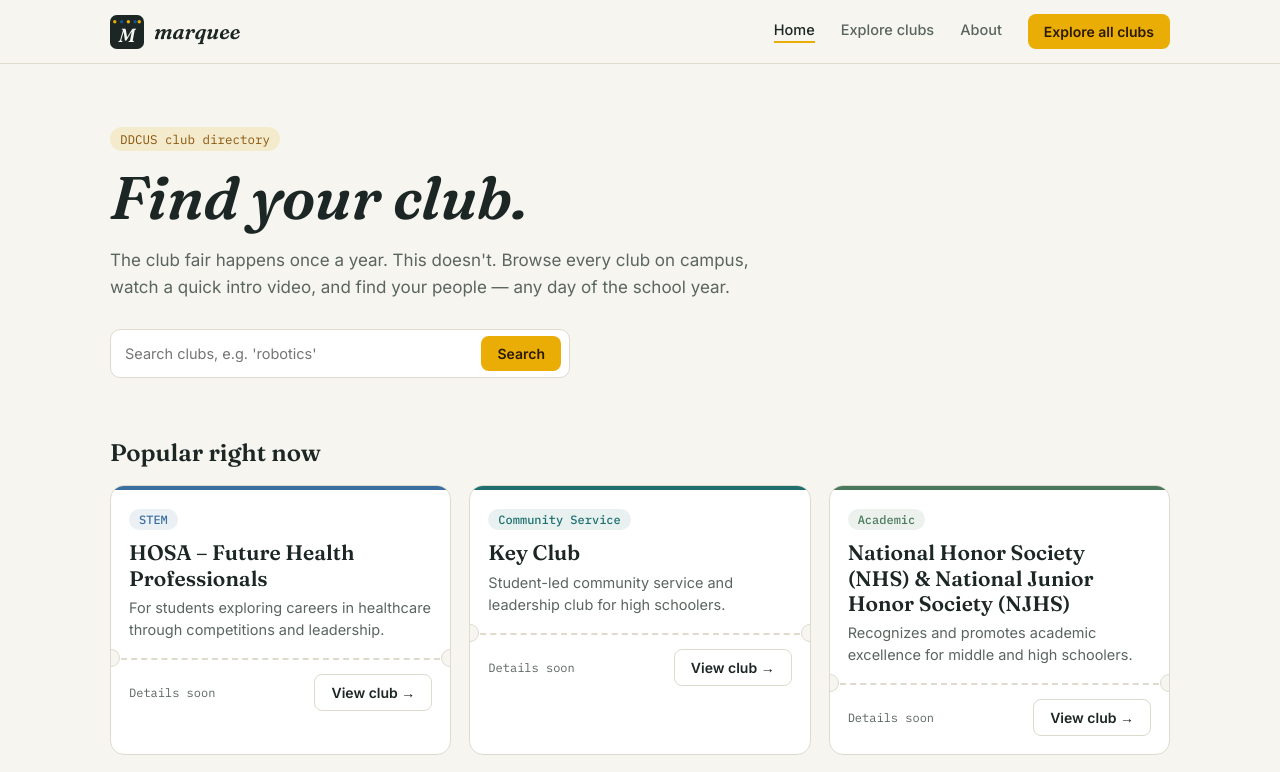
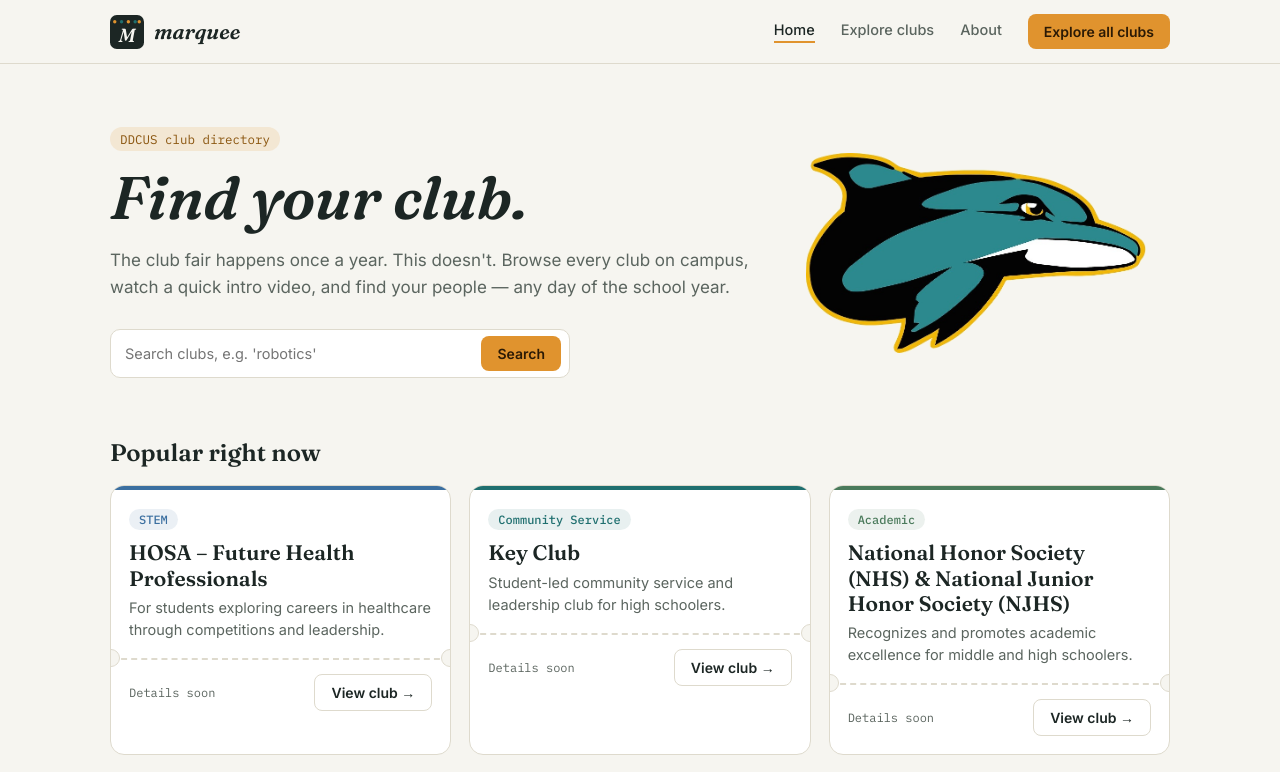
Before and after one commit to incercious/marqueeclubexpo, a Next.js app: page / in a window 1280 px wide. Shown: the top 772 px of the page. Built offline with nearby package versions, Linux system fonts and the light colour scheme.

Commit message:
Custom logo pt.1

```diff
--- a/app/page.js
+++ b/app/page.js
@@ -21,7 +21,8 @@
   return (
     <div>
       <section style={{ maxWidth: 1100, margin: "0 auto", padding: "64px 20px 40px" }}>
-        <div style={{ maxWidth: 640 }}>
+        <div style={{ display: "flex", flexWrap: "wrap", gap: 32, alignItems: "center" }}>
+        <div style={{ maxWidth: 640, flex: "1 1 420px" }}>
           <span
             style={{
               fontFamily: fontMono,
@@ -84,6 +85,19 @@
               Search
             </TicketButton>
           </form>
+        </div>
+
+        <img
+          src="/images/ddcus-dolphin.png"
+          alt="DDCUS Dolphins mascot"
+          style={{
+            flex: "1 1 260px",
+            maxWidth: 340,
+            width: "100%",
+            height: "auto",
+            marginInline: "auto",
+          }}
+        />
         </div>
       </section>
 
--- a/lib/theme.js
+++ b/lib/theme.js
@@ -9,9 +9,9 @@
   ink: "#1C2624",
   inkSoft: "#5B655F",
   line: "#DEDACD",
-  primary: "#eaad06",
+  primary: "#E0932E",
   primaryDark: "#8A550E",
-  secondary: "#145490",
+  secondary: "#1F6F6F",
 };
 
 export const fontDisplay = "'Fraunces', Georgia, serif";
```
Also changed, not shown: app/admin/page.js (+23 -30 lines), public/images/ddcus-dolphin.png (added).
